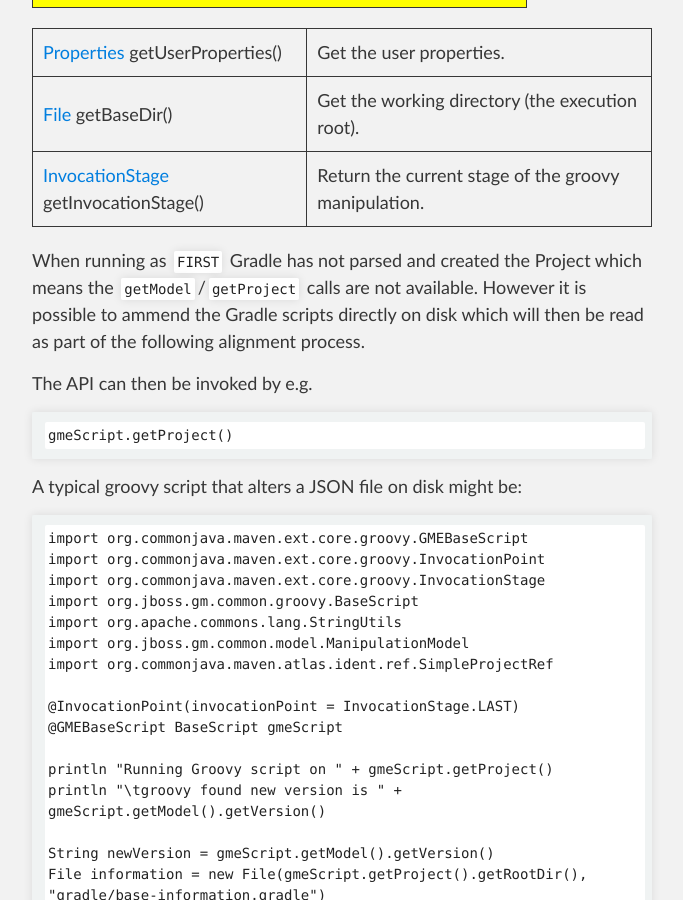
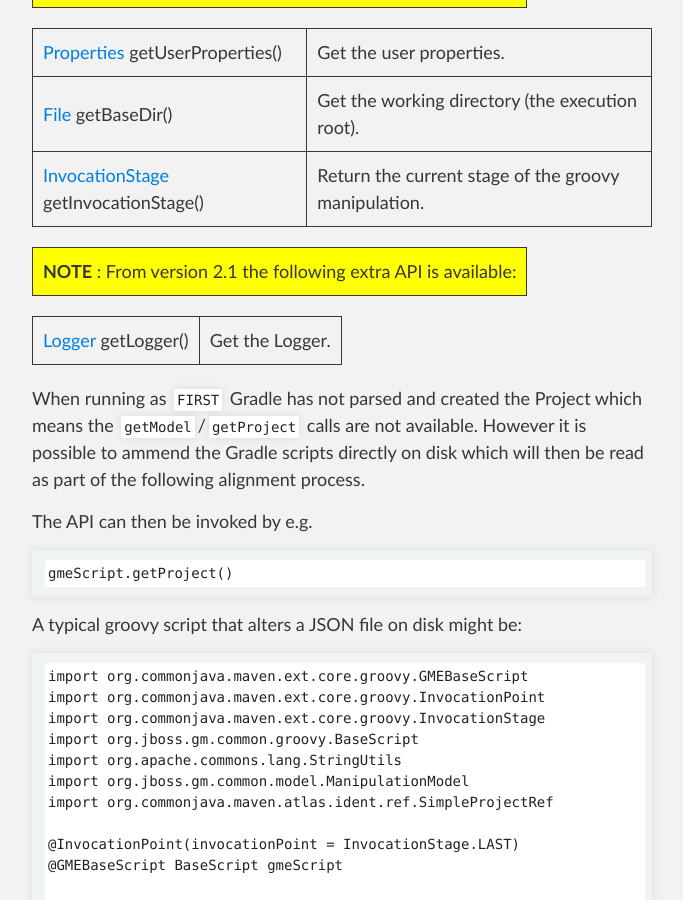
Before and after one commit to project-ncl/gradle-manipulator, a Jekyll site: the page built from guide/groovy.md, in a window 1280 px wide and 900 px high, scrolled down 1581 px. Shown: the whole window, without its empty margins (298-981 px from the left). Built offline with Jekyll 4.4.1, drawn with Linux system fonts in a browser that asks for light colours.

Commit message:
Add access to the logger

```diff
--- a/guide/groovy.md
+++ b/guide/groovy.md
@@ -69,6 +69,15 @@ The following API is made available:
 | [File](https://docs.oracle.com/javase/7/docs/api/java/io/File.html) getBaseDir() | Get the working directory (the execution root). |
 | [InvocationStage](https://github.com/release-engineering/pom-manipulation-ext/blob/master/core/src/main/java/org/commonjava/maven/ext/core/groovy/InvocationStage.java) getInvocationStage() | Return the current stage of the groovy manipulation. |
 
+<table bgcolor="#ffff00">
+<tr>
+<td>
+    <b>NOTE</b> : From version 2.1 the following extra API is available:
+</td>
+</tr>
+</table>
+
+| [Logger](https://www.javadoc.io/doc/org.slf4j/slf4j-api/1.7.30/org/slf4j/Logger.html) getLogger() | Get the Logger. |
 
 When running as `FIRST` Gradle has not parsed and created the Project which means the `getModel`/`getProject` calls are not available. However it is possible to ammend the Gradle scripts directly on disk which will then be read as part of the following alignment process.
 
```
